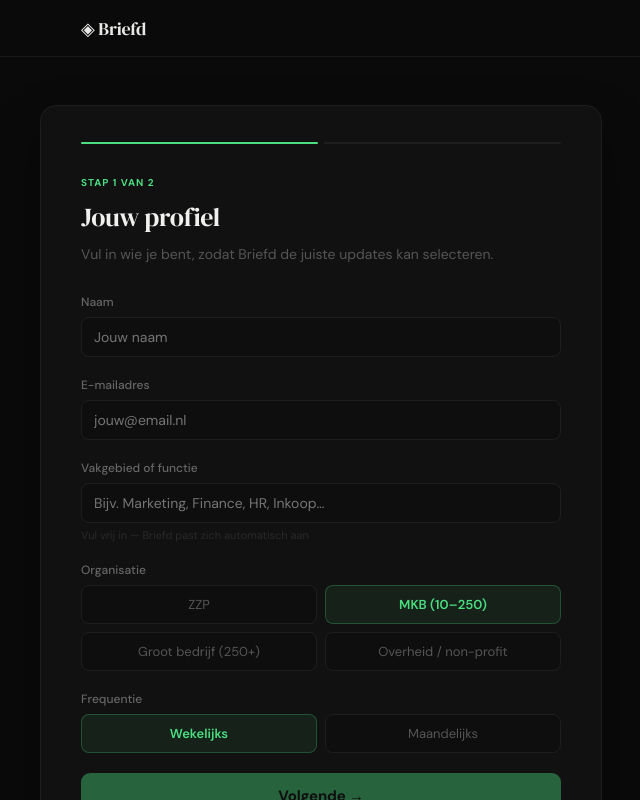
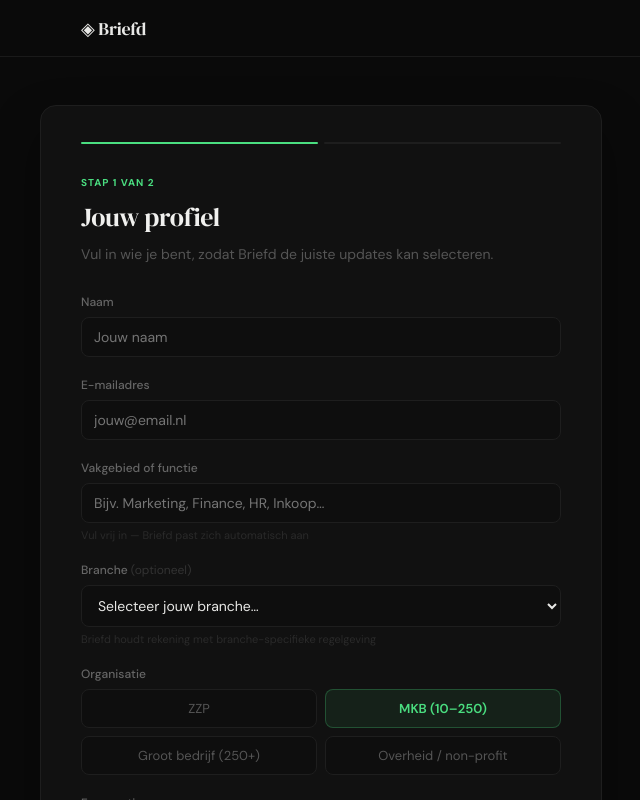
Before and after one commit to Cityden/Newsletter.briefd, a Next.js app: page /inschrijven in a window 1280 px wide. Shown: the top 800 px of the page, without its empty margins (319-959 px from the left). Built offline with nearby package versions, Linux system fonts and the light colour scheme.

Commit message:
Add branche field to signup form, API, and Claude prompt

```diff
--- a/app/api/admin/send/route.ts
+++ b/app/api/admin/send/route.ts
@@ -26,7 +26,7 @@ export async function POST(req: NextRequest) {
 
   const { data: abonnee, error: dbFout } = await supabase
     .from('subscribers')
-    .select('id, naam, email, vakgebied, organisatie, frequentie, bronnen, token, actief')
+    .select('id, naam, email, vakgebied, branche, organisatie, frequentie, bronnen, token, actief')
     .eq('email', email)
     .single()
 
@@ -68,7 +68,7 @@ export async function POST(req: NextRequest) {
 
   const resultaat = await genereerNieuwsbrief(
     artikelen,
-    { naam: abonnee.naam, vakgebied: abonnee.vakgebied, organisatie: abonnee.organisatie },
+    { naam: abonnee.naam, vakgebied: abonnee.vakgebied, branche: abonnee.branche ?? undefined, organisatie: abonnee.organisatie },
     beheerUrl
   )
 
--- a/app/api/subscribers/route.ts
+++ b/app/api/subscribers/route.ts
@@ -16,7 +16,7 @@ function escapeHtml(str: string): string {
 
 export async function POST(req: NextRequest) {
   const body = await req.json()
-  const { naam, email, vakgebied, organisatie, frequentie, voorkeuren } = body
+  const { naam, email, vakgebied, branche, organisatie, frequentie, voorkeuren } = body
 
   if (!naam || !email || !vakgebied || !organisatie || !frequentie) {
     return NextResponse.json({ error: 'Verplichte velden ontbreken' }, { status: 400 })
@@ -60,6 +60,7 @@ export async function POST(req: NextRequest) {
       actief: true,
       bronnen,
       bronnen_gegenereerd_op: new Date().toISOString(),
+      ...(branche ? { branche } : {}),
       ...(voorkeuren ? { voorkeuren } : {}),
     }, { onConflict: 'email' })
     .select('token')
--- a/app/inschrijven/page.tsx
+++ b/app/inschrijven/page.tsx
@@ -7,6 +7,24 @@ const ORG_OPTIES = [
   { value: 'mkb', label: 'MKB (10–250)' },
   { value: 'groot', label: 'Groot bedrijf (250+)' },
   { value: 'overheid', label: 'Overheid / non-profit' },
+]
+
+const BRANCHE_OPTIES = [
+  'Horeca & Toerisme',
+  'Detailhandel & Retail',
+  'Financiële dienstverlening',
+  'Gezondheidszorg & Welzijn',
+  'Bouw & Vastgoed',
+  'Industrie & Productie',
+  'Transport & Logistiek',
+  'ICT & Tech',
+  'Onderwijs & Onderzoek',
+  'Zakelijke dienstverlening',
+  'Overheid & Non-profit',
+  'Energie & Utilities',
+  'Agri, Food & Farma',
+  'Media & Communicatie',
+  'Anders',
 ]
 
 const STIJL_OPTIES = [
@@ -19,7 +37,7 @@ const REGIO_OPTIES = ['Nederland', 'Europa (EU)', 'Internationaal']
 export default function InschrijvenPage() {
   const [stap, setStap] = useState(1)
   const [form, setForm] = useState({
-    naam: '', email: '', vakgebied: '', organisatie: 'mkb', frequentie: 'wekelijks',
+    naam: '', email: '', vakgebied: '', branche: '', organisatie: 'mkb', frequentie: 'wekelijks',
     voorkeuren: {
       stijl: 'kort',
       regio: ['Nederland'],
@@ -103,6 +121,23 @@ export default function InschrijvenPage() {
               onChange={e => setForm(f => ({ ...f, vakgebied: e.target.value }))}
             />
             <div style={s.hint}>Vul vrij in — Briefd past zich automatisch aan</div>
+          </div>
+
+          <div style={s.field}>
+            <label style={s.label}>
+              Branche <span style={{ color: '#333', fontWeight: 400 }}>(optioneel)</span>
+            </label>
+            <select
+              style={{ ...s.input, cursor: 'pointer' }}
+              value={form.branche}
+              onChange={e => setForm(f => ({ ...f, branche: e.target.value }))}
+            >
+              <option value="">Selecteer jouw branche…</option>
+              {BRANCHE_OPTIES.map(b => (
+                <option key={b} value={b}>{b}</option>
+              ))}
+            </select>
+            <div style={s.hint}>Briefd houdt rekening met branche-specifieke regelgeving</div>
           </div>
 
           <div style={s.field}>
--- a/lib/generator.ts
+++ b/lib/generator.ts
@@ -10,6 +10,7 @@ interface Voorkeuren {
 interface Profiel {
   naam: string
   vakgebied: string
+  branche?: string
   organisatie: string
   voorkeuren?: Voorkeuren
 }
@@ -107,6 +108,7 @@ JSON-STRUCTUUR:
         role: 'user',
         content: `Ontvanger: ${profiel.naam}
 Vakgebied: ${profiel.vakgebied}${vakgebiedContext ? ` (${vakgebiedContext})` : ''}
+${profiel.branche ? `Branche: ${profiel.branche}` : ''}
 Organisatie: ${orgLabel[profiel.organisatie] ?? profiel.organisatie}
 ${profiel.voorkeuren ? `Schrijfstijl: ${profiel.voorkeuren.stijl === 'kort' ? 'kort en bondig, max 3 zinnen per item' : 'uitgebreid met context en achtergrond'}
 Regio focus: ${profiel.voorkeuren.regio.join(', ')}
```
